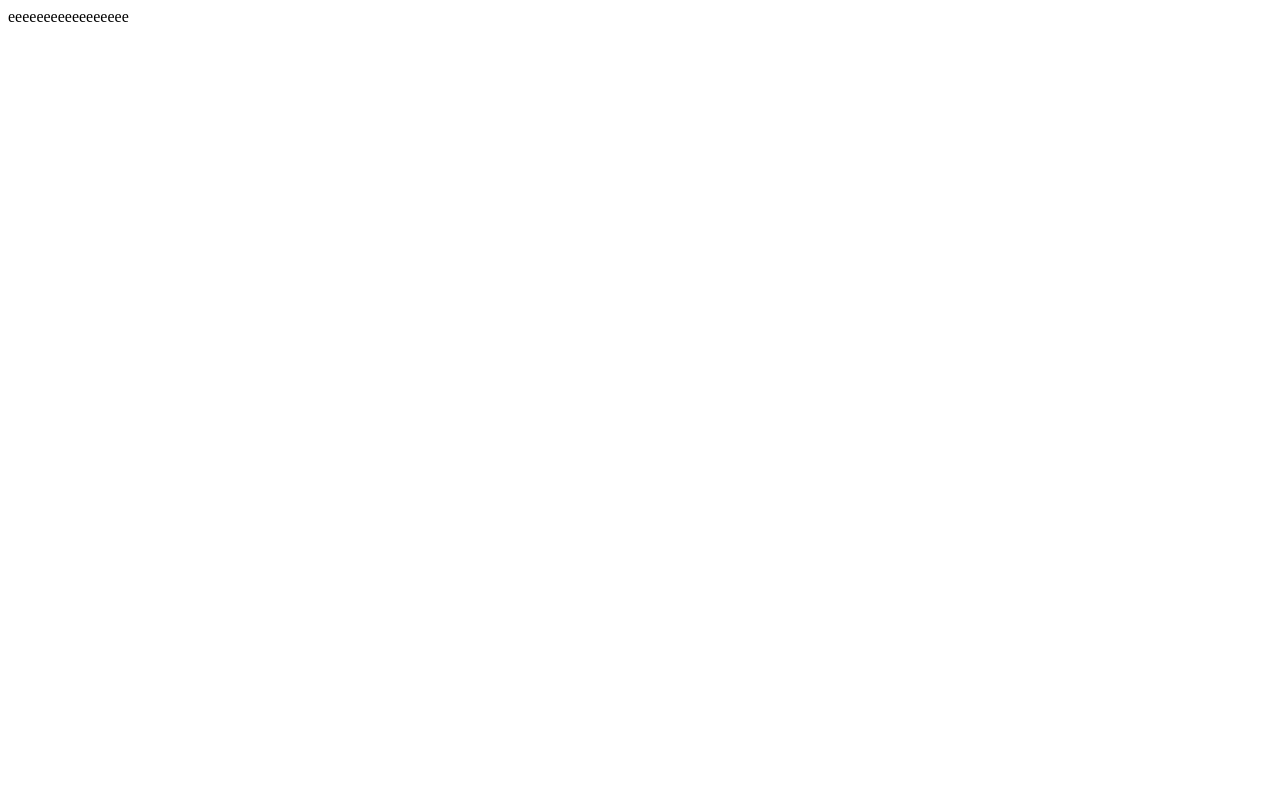
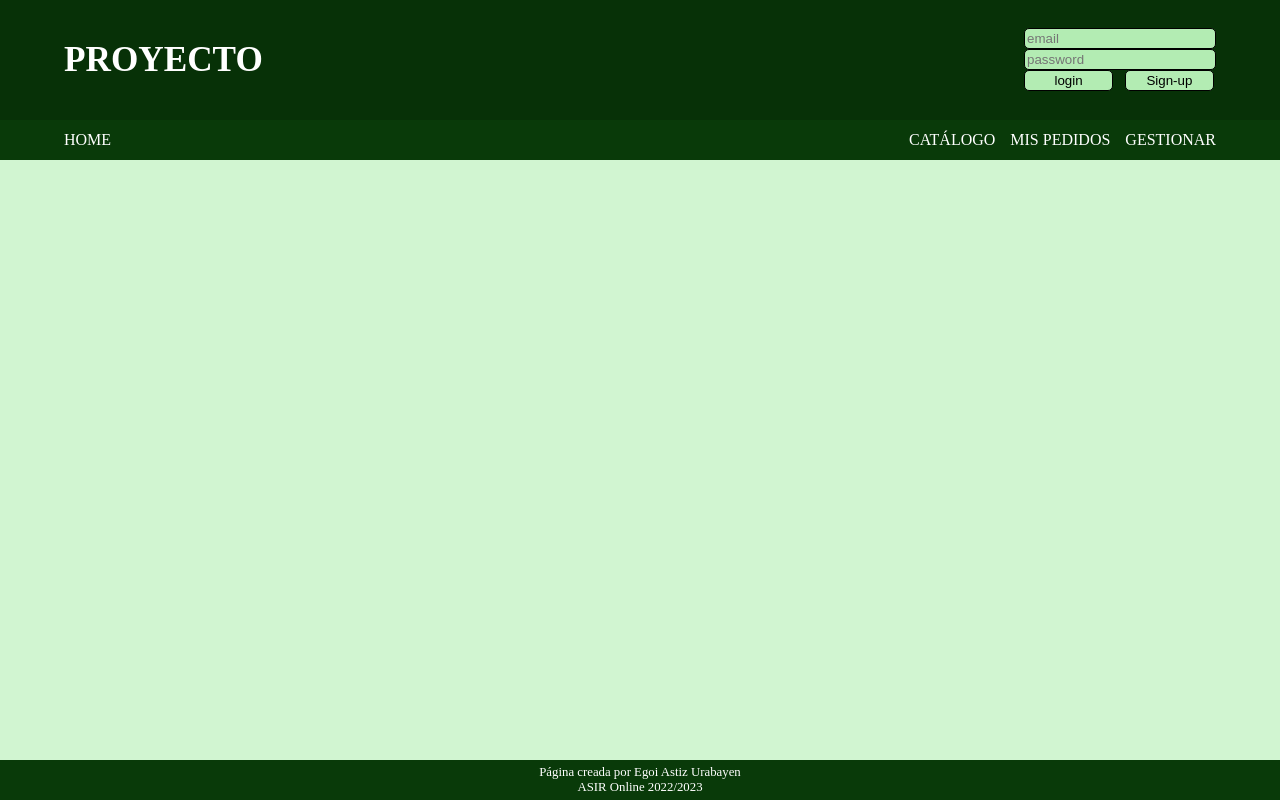
Before and after one commit to Bildurre/Proyecto-ASIR, a PHP site: page / in a window 1280 px wide. Before the commit the page is almost empty. Run offline with PHP 8.4, Linux system fonts and the light colour scheme.

Commit message:
first session

```diff
--- a/index.php
+++ b/index.php
@@ -1,12 +1,6 @@
-<!DOCTYPE html>
-<html lang="en">
-<head>
-    <meta charset="UTF-8">
-    <meta http-equiv="X-UA-Compatible" content="IE=edge">
-    <meta name="viewport" content="width=device-width, initial-scale=1.0">
-    <title>Document</title>
-</head>
-<body>
-    eeeeeeeeeeeeeeeee
-</body>
-</html>
+<?php include("partes/head.php") ?>
+
+
+
+
+<?php include("partes/footer.php") ?>
--- /dev/null
+++ b/partes/footer.php
@@ -0,0 +1,8 @@
+</main>
+  <footer class="bg-dark-green">
+    <p>Página creada por Egoi Astiz Urabayen</p>
+    <p>ASIR Online 2022/2023</p>
+  </footer>
+
+</body>
+</html>
--- /dev/null
+++ b/partes/head.php
@@ -0,0 +1,36 @@
+<!DOCTYPE html>
+<html lang="en">
+<head>
+  <meta charset="UTF-8">
+  <meta http-equiv="X-UA-Compatible" content="IE=edge">
+  <meta name="viewport" content="width=device-width, initial-scale=1.0">
+  <title>Proyecto</title>
+  <link rel="stylesheet" href="/styles/style.css">
+</head>
+<body>
+  <?php session_start() ?>
+  <header class="bg-so-dark-green">
+    <h1>PROYECTO</h1>
+    <?php if (!isset($_SESSION["user"]) && $_SERVER["REQUEST_URI"] != "/login.php") { ?>
+    <form class="login">
+      <input type="text" name="email" id="email" placeholder="email">
+      <input type="password" name="password" id="password" placeholder="password">
+      <div>
+        <input type="submit" name="submit" id="submit" value="login">
+        <button name="signup">Sign-up</button>
+      </div>
+    </form>
+    <?php } elseif (!isset($_SESSION["user"])) { ?>
+    <div class="bienvenido">
+      <p>Bienvenido</p>
+      <p> <?php echo $_SESSION["user"] ?>!</p>
+    </div>
+    <?php } ?>
+  </header>
+  <ul class="menu bg-dark-green">
+    <li><a href="">HOME</a></li>
+    <li><a href="">CATÁLOGO</a></li>
+    <li><a href="">MIS PEDIDOS</a></li>
+    <li><a href="">GESTIONAR</a></li>
+  </ul>
+  <main class="bg-light-green">
--- /dev/null
+++ b/styles/style.css
@@ -0,0 +1,110 @@
+* {
+  margin: 0;
+  padding: 0;
+  box-sizing: border-box;
+}
+
+header {
+  display: flex;
+  height: 15vh;
+  align-items: center;
+  justify-content: center;
+  padding: 1vh 5vw 1vh 5vw;
+}
+
+header h1 {
+  font-size: 220%;
+  font-weight: 600;
+}
+
+.login {
+  display: flex;
+  flex-direction: column;
+  margin-left: auto;
+  width:15vw;
+  margin-bottom: 2px;
+}
+
+.login > input {
+  border: 1px solid black;
+  border-radius: 5px;
+  background-color: rgb(179, 236, 179);
+  padding: 2px;
+}
+
+.login > div > input {
+  width: calc(48% - 3px);
+  margin-right: 2%;
+  border: 1px solid black;
+  border-radius: 5px;
+  background-color: rgb(179, 236, 179);
+  padding: 2px;
+}
+
+.login > div > button {
+  width: calc(48% - 3px);
+  margin-left: 2%;
+  border: 1px solid black;
+  border-radius: 5px;
+  background-color: rgb(179, 236, 179);
+  padding: 2px;
+}
+
+.bienvenido {
+  margin-left: auto;
+}
+
+.menu {
+  display: flex;
+  gap: 15px;
+  align-items: center;
+  height: 5vh;
+}
+
+.menu li:first-child {
+  margin-left: 5vw;
+  margin-right: auto;
+}
+
+.menu li:last-child {
+  margin-right: 5vw;;
+}
+
+.menu > li {
+  list-style-type: none;
+}
+
+.menu > li > a {
+  all: unset;
+}
+
+footer {
+  display: flex;
+  flex-direction: column;
+  align-items: center;
+  justify-content: center;
+  width: 100%;
+  height: 5vh;
+  padding: 5px;
+  font-size: 80%;
+}
+
+main {
+  height: 75vh;
+}
+
+/*  COLORES  */
+
+.bg-so-dark-green {
+  background-color: rgb(7, 49, 7);
+  color:white;
+}
+
+.bg-dark-green {
+  background-color: rgb(9, 58, 9);
+  color:white;
+}
+
+.bg-light-green {
+  background-color: rgb(209, 245, 209);
+}
```
Also changed, not shown: functions.php (added, +21 -0 lines), login.php (added, +12 -0 lines).
